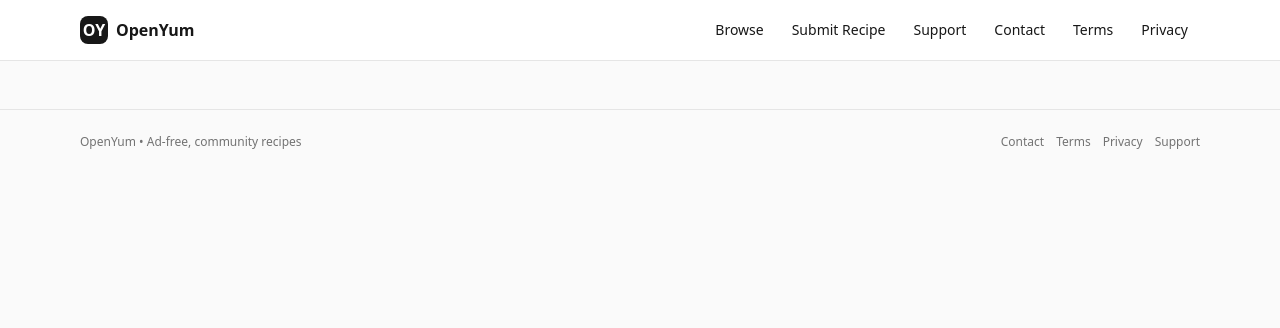
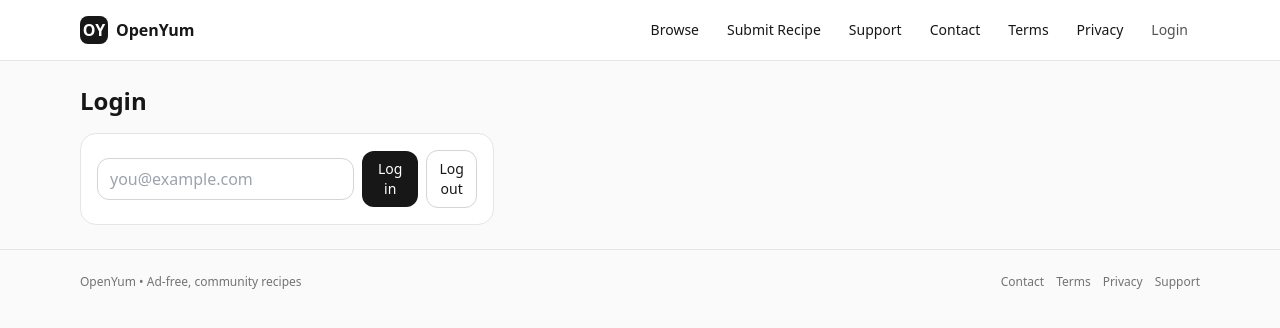
Before and after one commit to goboldstudio/openyum, a React (Vite) app: page /login in a window 1280 px wide. Shown: the top 328 px of the page. Built offline with nearby package versions, Linux system fonts and the light colour scheme.

Commit message:
Add dedicated login page and link

```diff
--- a/src/App.jsx
+++ b/src/App.jsx
@@ -9,6 +9,7 @@ import Terms from './pages/Terms.jsx'
 import Privacy from './pages/Privacy.jsx'
 import Support from './pages/Support.jsx'
 import Recipe from './pages/Recipe.jsx'
+import Login from './pages/Login.jsx'
 
 function NavItem({ to, children }){
   return (
@@ -35,6 +36,7 @@ export default function App(){
             <NavItem to="/contact">Contact</NavItem>
             <NavItem to="/terms">Terms</NavItem>
             <NavItem to="/privacy">Privacy</NavItem>
+            <NavLink to="/login" className="px-3 py-2 text-sm text-neutral-600 underline-offset-2 hover:underline">Login</NavLink>
           </nav>
         </div>
       </header>
@@ -50,6 +52,7 @@ export default function App(){
           <Route path="/terms" element={<Terms />} />
           <Route path="/privacy" element={<Privacy />} />
           <Route path="/support" element={<Support />} />
+          <Route path="/login" element={<Login />} />
         </Routes>
       </main>
 
--- a/src/pages/Home.jsx
+++ b/src/pages/Home.jsx
@@ -1,6 +1,5 @@
 import React from 'react'
 import { Link } from 'react-router-dom'
-import AuthBox from '../components/AuthBox.jsx'
 
 export default function Home(){
   return (
@@ -30,10 +29,7 @@ export default function Home(){
         </div>
       </section>
 
-      <section className="grid gap-3">
-        <h2 className="font-semibold">Login</h2>
-        <AuthBox />
-      </section>
+      {/* Login moved to dedicated page */}
     </div>
   )
 }
--- /dev/null
+++ b/src/pages/Login.jsx
@@ -0,0 +1,11 @@
+import React from 'react'
+import AuthBox from '../components/AuthBox.jsx'
+
+export default function Login(){
+  return (
+    <div className="max-w-sm grid gap-4">
+      <h1 className="text-2xl font-bold">Login</h1>
+      <AuthBox />
+    </div>
+  )
+}
```
